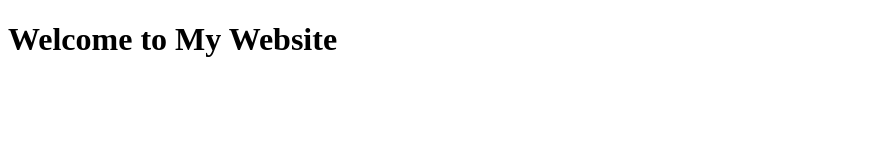
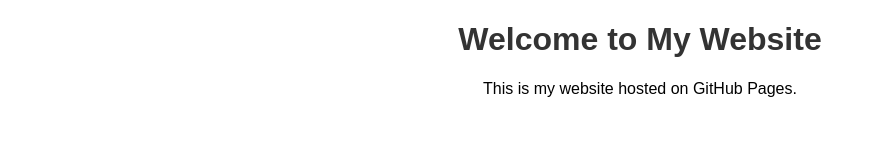
Before and after one commit to 9HNH9/Trading, a plain HTML site: page index.html in a window 1280 px wide. Shown: the whole page, without its empty margins (0-876 px from the left). Drawn offline with Linux system fonts and the light colour scheme.

Commit message:
Update index.html

```diff
--- a/index.html
+++ b/index.html
@@ -2,13 +2,27 @@
 <html>
 <head>
   <title>My Website</title>
+  <meta name="viewport" content="width=device-width, initial-scale=1">
+  <style>
+    /* Add your CSS styles here */
+    body {
+      font-family: Arial, sans-serif;
+      margin: 0;
+      padding: 0;
+      text-align: center;
+    }
+    h1 {
+      color: #333;
+    }
+  </style>
 </head>
 <body>
   <h1>Welcome to My Website</h1>
+  <p>This is my website hosted on GitHub Pages.</p>
+
   <!-- AdSense Code -->
   <script async src="https://pagead2.googlesyndication.com/pagead/js/adsbygoogle.js?client=ca-pub-1333122923735531"
      crossorigin="anonymous"></script>
-<!-- test -->
   <ins class="adsbygoogle"
        style="display:block"
        data-ad-client="ca-pub-1333122923735531"
@@ -19,5 +33,10 @@
        (adsbygoogle = window.adsbygoogle || []).push({});
   </script>
   <!-- End of AdSense Code -->
+
+  <script>
+    // Add your JavaScript code here
+    console.log("Welcome to My Website");
+  </script>
 </body>
 </html>
```
Lines whose indentation alone changed are shown as unchanged.
